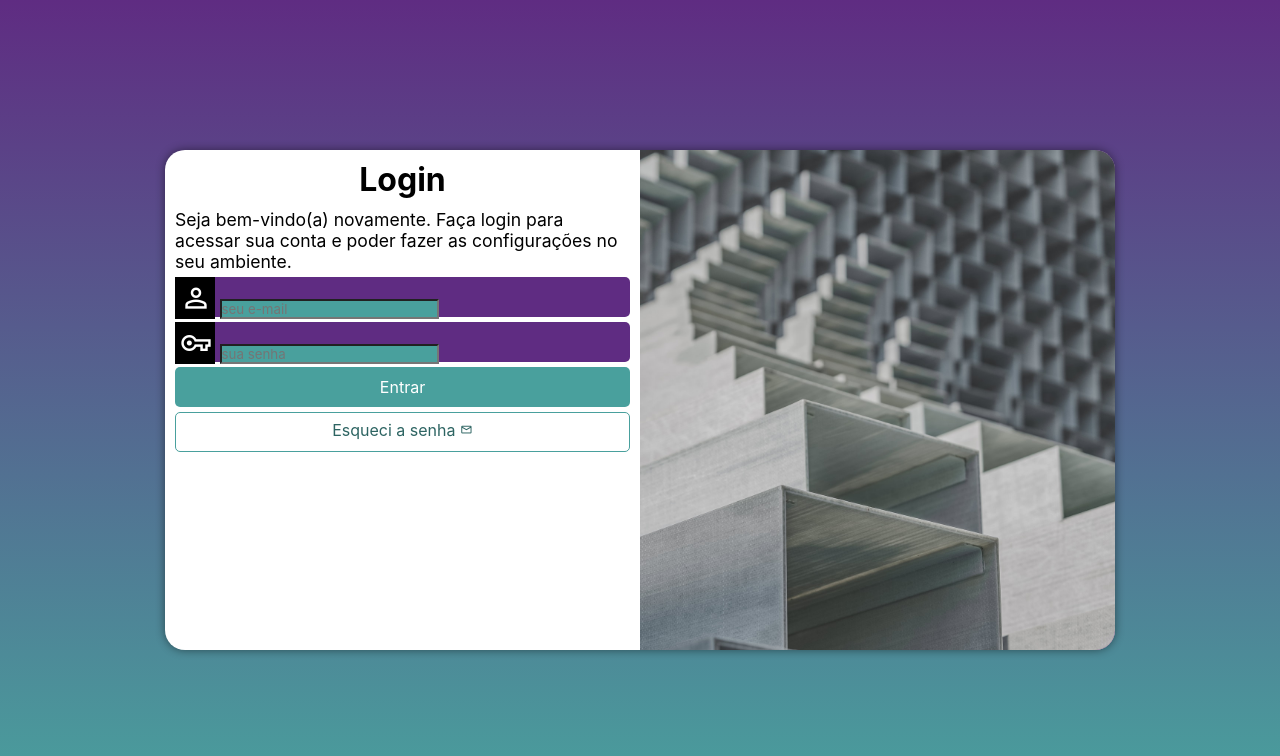
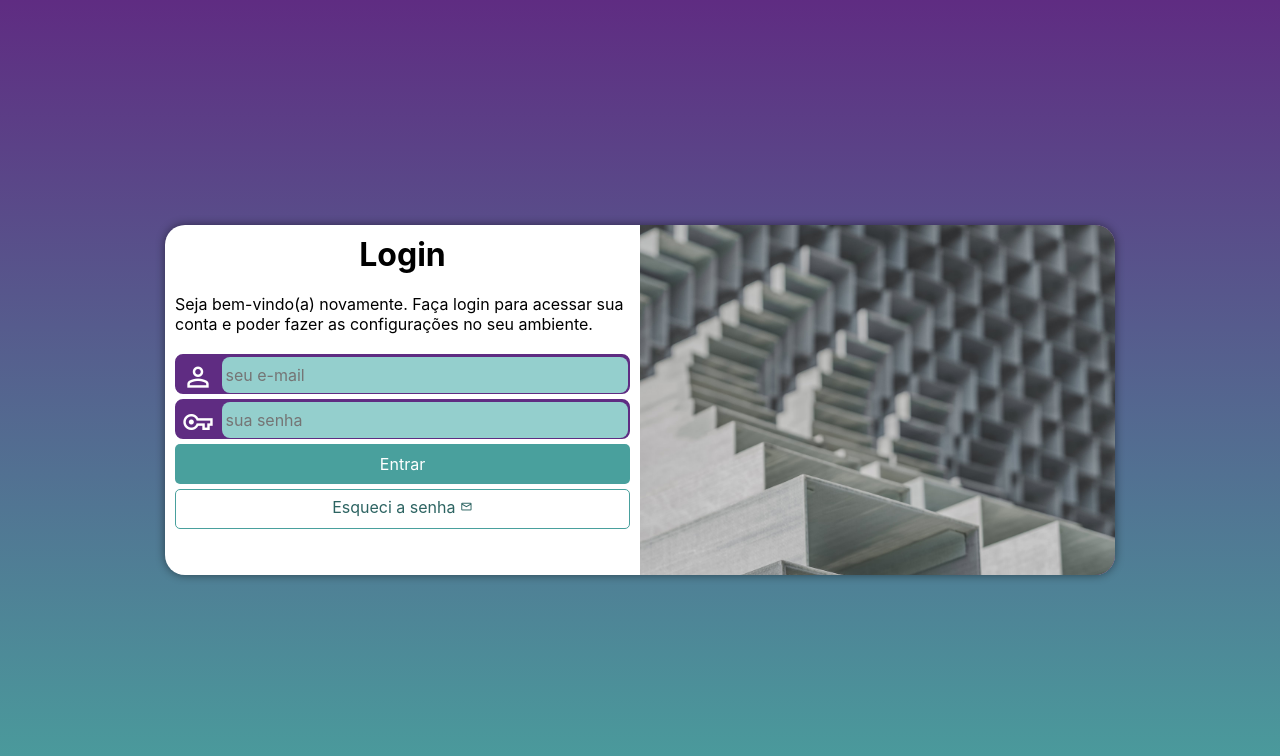
Before and after one commit to felipejlc/projeto-login, a plain HTML site: page index.html in a window 1280 px wide. Drawn offline with nearby package versions, Linux system fonts and the light colour scheme.

Commit message:
finalizando projeto login

```diff
--- a/estilos/media-query.css
+++ b/estilos/media-query.css
@@ -8,6 +8,7 @@
 
     section#login {
         width: 80vw;
+        height: 280px;
     }
 
     section#login > div#imagem {
@@ -30,6 +31,7 @@
 
     section#login {
         width: 950px;
+        height: 350px;
     }
 
     section#login > div#imagem {
@@ -48,6 +50,7 @@
     }
 
     div#formulario > p {
-        font-size: 1.1em;
+        font-size: 1em;
+        margin: 20px 0px;
     }
 }
--- a/estilos/style.css
+++ b/estilos/style.css
@@ -29,15 +29,13 @@ section#login {
     position: absolute;
     top: 50%;
     left: 50%;
-    transform: translate(-50%, -50%);
     overflow: hidden; /*esconder tudo o que passar da borda*/
-
     background-color: white;
     width: 250px;
     height: 500px;
     border-radius: 20px;
     box-shadow: 0px 0px 10px #00000079;
-
+    transform: translate(-50%, -50%);
     transition: width .3s, height .3s;
     transition-timing-function: ease;
 }
@@ -66,10 +64,11 @@ div#formulario > p {
 
 form > div.campo {
     background-color: #5f2c82;
+    border: 2px solid #5f2c82;
     display: block;
     width: 100%;
     height: 40px;
-    border-radius: 5px;
+    border-radius: 8px;
     margin: 5px 0px;
 }
 
@@ -79,14 +78,25 @@ div.campo > label {
 
 div.campo > span {
     color: white;
-    background-color: black;
     font-size: 2em;
     width: 40px;
     padding: 5px;
 }
 
 div.campo > input {
-    background-color: #49a09d;
+    background-color: #94cfcd;
+    font-size: 1em;
+    width: calc(100% - 45px);
+    height: 100%;
+    border: 0px;
+    border-radius: 8px;
+    padding: 4px;
+    transform: translateY(-12px);
+}
+
+div.campo > input:focus-within {
+    background-color: white;
+    border: none;
 }
 
 form > input[type=submit] {
```
